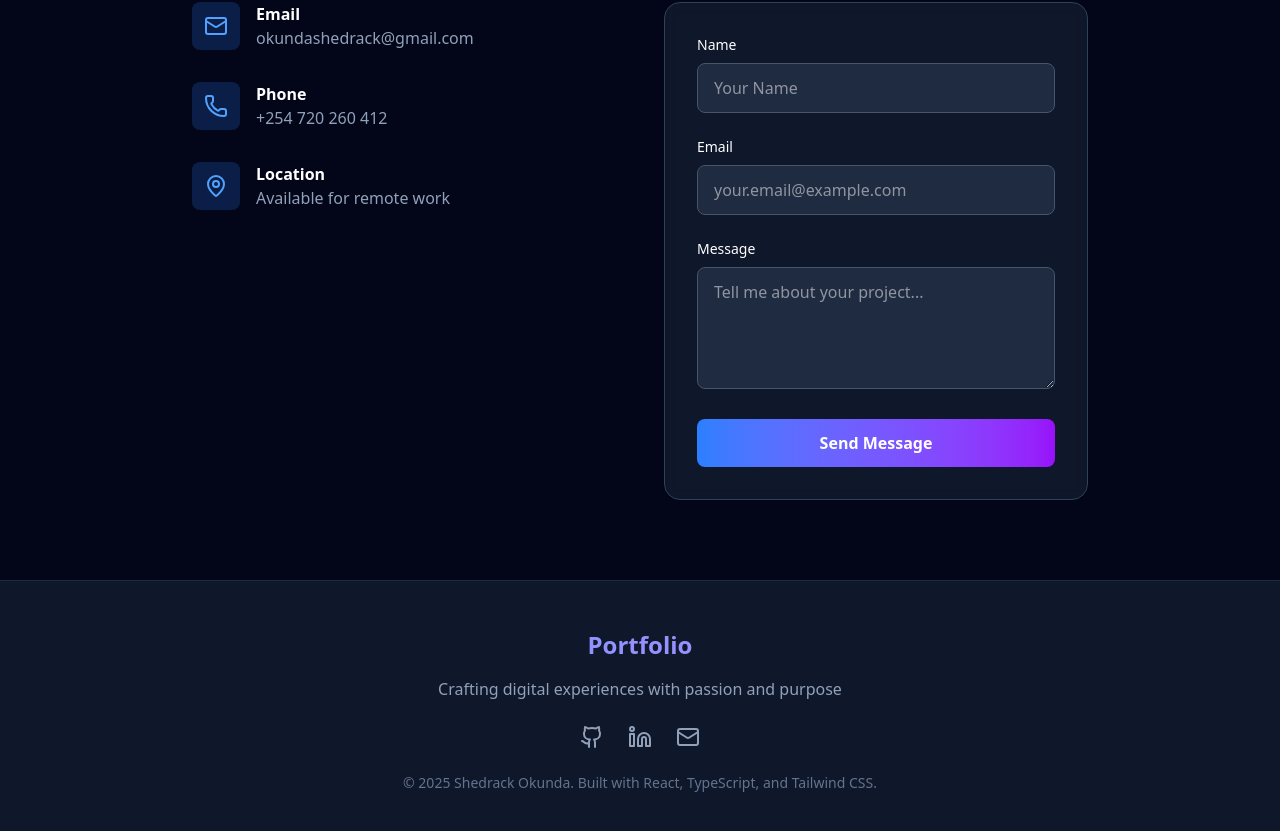
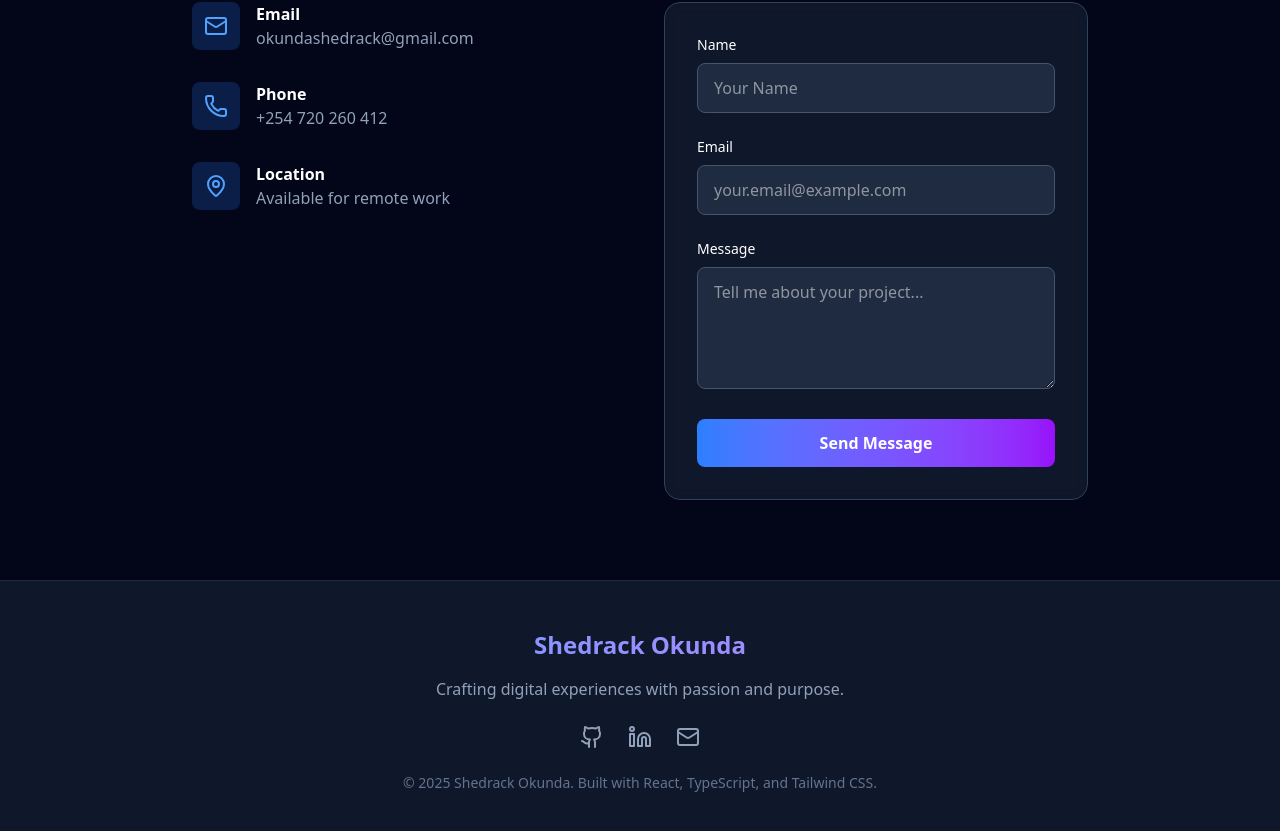
Before and after one commit to shedrack-okunda/my-portfolio, a React (Vite) app: page / in a window 1280 px wide. Shown: the part 4413-5244 px from the top of the page. Built offline with nearby package versions, Linux system fonts and the light colour scheme.

Commit message:
changed the portfolio name to my name in the top most div

```diff
--- a/src/components/sections/Footer.tsx
+++ b/src/components/sections/Footer.tsx
@@ -7,11 +7,11 @@ export const Footer = () => {
 				<div className="container mx-auto px-6">
 					<div className="text-center">
 						<div className="text-2xl font-bold mb-4 bg-gradient-to-r from-blue-400 to-purple-400 bg-clip-text text-transparent">
-							Portfolio
+							Shedrack Okunda
 						</div>
 						<p className="text-slate-400 mb-6">
 							Crafting digital experiences with passion and
-							purpose
+							purpose.
 						</p>
 						<div className="flex justify-center space-x-6 mb-6">
 							<a
```
